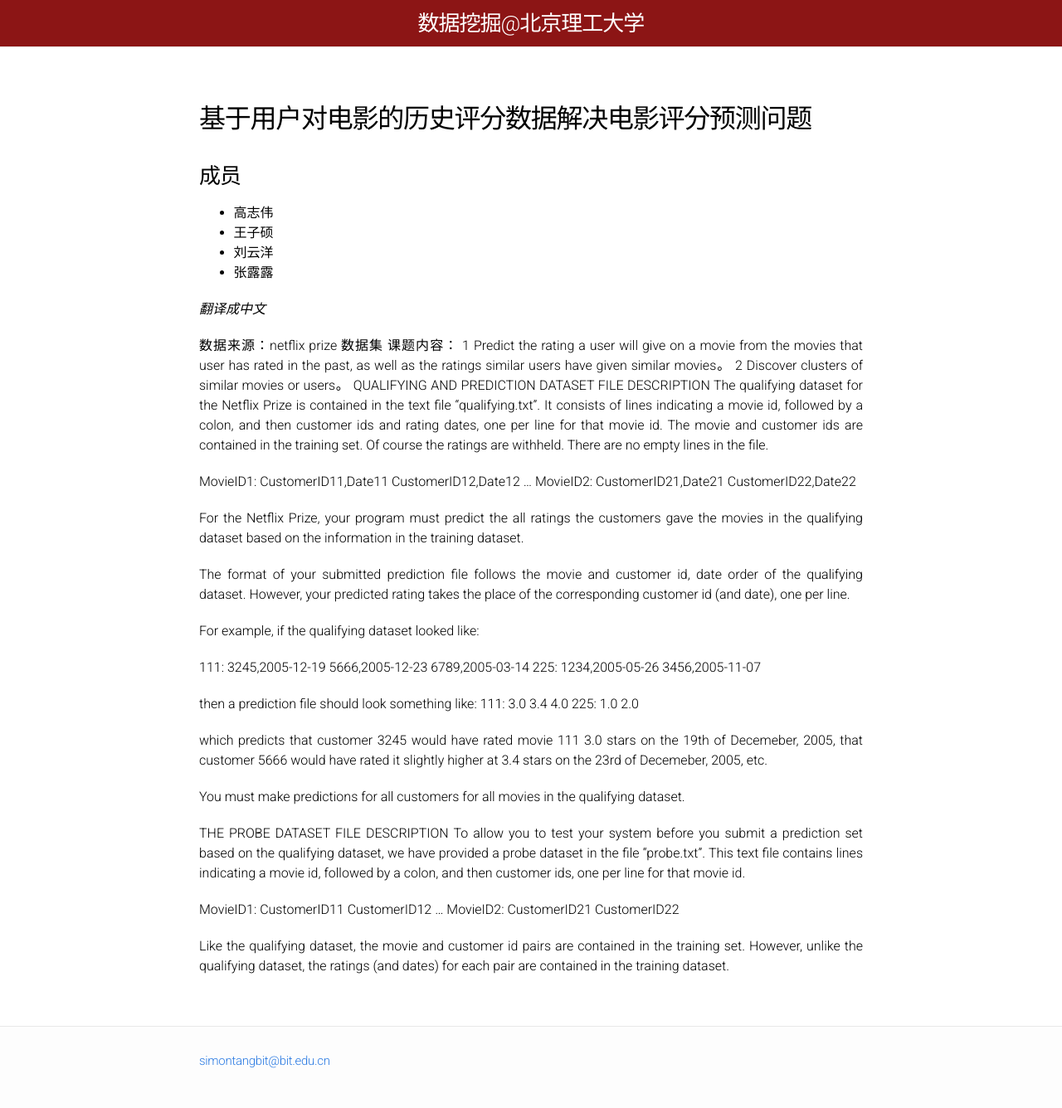
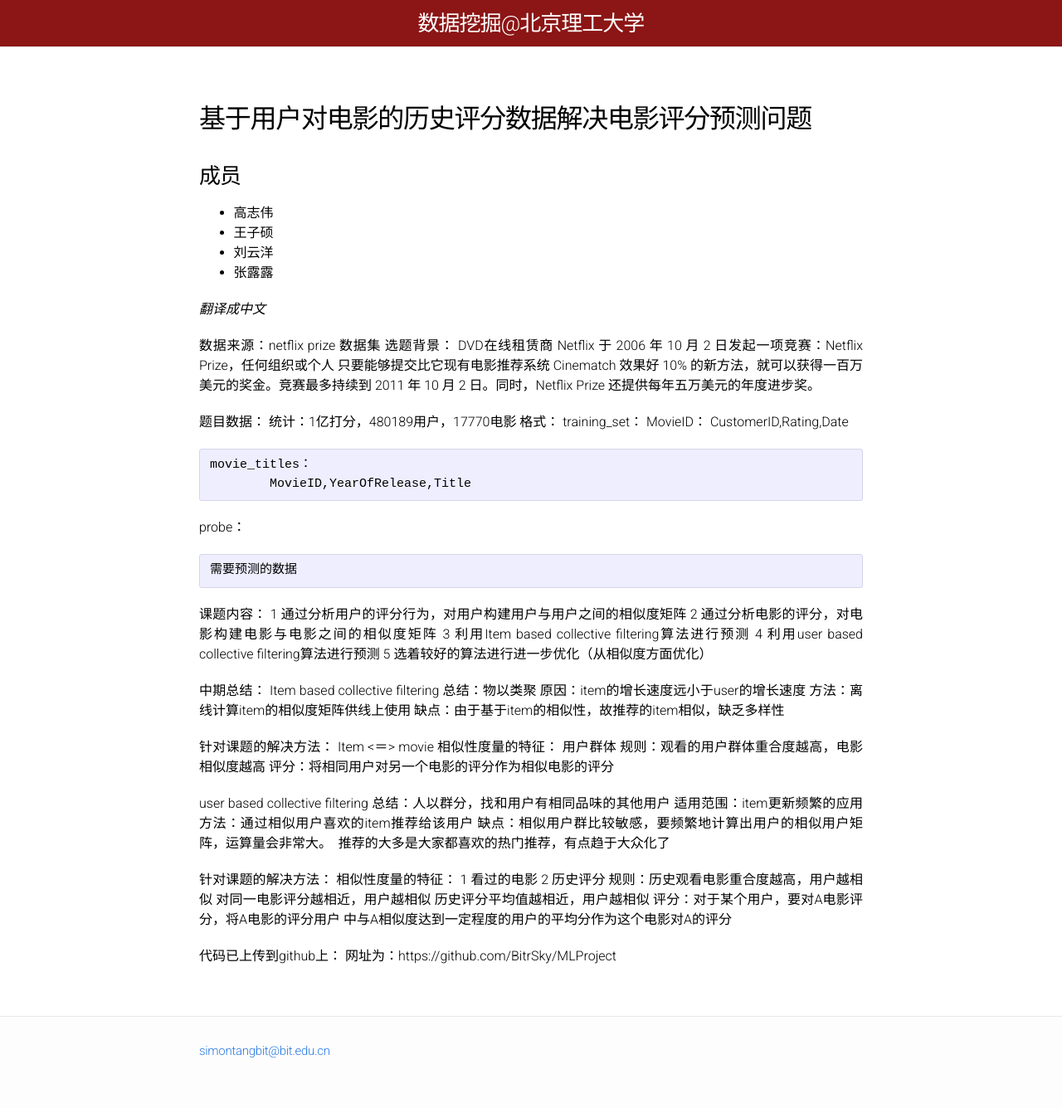
Before and after one commit to BITDM/bitdm.github.io, a Jekyll site: the page built from 2016/projects/p08/proposal.md, in a window 1280 px wide. Shown: the whole page at 83% size. Built offline with Jekyll 4.4.1, drawn with Linux system fonts in a browser that asks for light colours.

Commit message:
08组修改

```diff
--- a/2016/projects/p08/proposal.md
+++ b/2016/projects/p08/proposal.md
@@ -16,72 +16,57 @@ permalink: /2016/projects/p08/proposal/
 *翻译成中文*
 
 数据来源：netflix prize 数据集
+选题背景：
+DVD在线租赁商 Netflix 于 2006 年 10 月 2 日发起一项竞赛：Netflix Prize，任何组织或个人 只要能够提交比它现有电影推荐系统 Cinematch 效果好 10% 的新方法，就可以获得一百万美元的奖金。竞赛最多持续到 2011 年 10 月 2 日。同时，Netflix Prize 还提供每年五万美元的年度进步奖。
+
+题目数据：
+统计：1亿打分，480189用户，17770电影
+格式：
+	training_set：
+	MovieID：
+	CustomerID,Rating,Date
+
+	movie_titles：
+ 	MovieID,YearOfRelease,Title
+
+ 	probe：
+	需要预测的数据
+
 课题内容：
-1 Predict the rating a user will give on a movie from the movies that user has rated in the past, as well as the ratings similar users have given similar movies。
-2 Discover clusters of similar movies or users。
-QUALIFYING AND PREDICTION DATASET FILE DESCRIPTION
-The qualifying dataset for the Netflix Prize is contained in the text file
-“qualifying.txt”. It consists of lines indicating a movie id, followed by a
-colon, and then customer ids and rating dates, one per line for that movie id.
-The movie and customer ids are contained in the training set. Of course the
-ratings are withheld. There are no empty lines in the file.
+1 通过分析用户的评分行为，对用户构建用户与用户之间的相似度矩阵
+2 通过分析电影的评分，对电影构建电影与电影之间的相似度矩阵
+3 利用Item based collective filtering算法进行预测
+4 利用user based collective filtering算法进行预测
+5 选着较好的算法进行进一步优化（从相似度方面优化）
 
-MovieID1:
-CustomerID11,Date11
-CustomerID12,Date12
-…
-MovieID2:
-CustomerID21,Date21
-CustomerID22,Date22
 
-For the Netflix Prize, your program must predict the all ratings the customers
-gave the movies in the qualifying dataset based on the information in the
-training dataset.
+中期总结：
+Item based collective filtering
+总结：物以类聚
+原因：item的增长速度远小于user的增长速度
+方法：离线计算item的相似度矩阵供线上使用
+缺点：由于基于item的相似性，故推荐的item相似，缺乏多样性
 
-The format of your submitted prediction file follows the movie and customer id,
-date order of the qualifying dataset. However, your predicted rating takes the
-place of the corresponding customer id (and date), one per line.
+针对课题的解决方法：
+Item <＝> movie
+相似性度量的特征： 用户群体
+规则：观看的用户群体重合度越高，电影相似度越高
+评分：将相同用户对另一个电影的评分作为相似电影的评分
 
-For example, if the qualifying dataset looked like:
+user based collective filtering
+总结：人以群分，找和用户有相同品味的其他用户
+适用范围：item更新频繁的应用
+方法：通过相似用户喜欢的item推荐给该用户
+缺点：相似用户群比较敏感，要频繁地计算出用户的相似用户矩阵，运算量会非常大。  推荐的大多是大家都喜欢的热门推荐，有点趋于大众化了
 
-111:
-3245,2005-12-19
-5666,2005-12-23
-6789,2005-03-14
-225:
-1234,2005-05-26
-3456,2005-11-07
+针对课题的解决方法：
+相似性度量的特征：
+1 看过的电影
+2 历史评分
+规则：历史观看电影重合度越高，用户越相似
+            对同一电影评分越相近，用户越相似
+	      历史评分平均值越相近，用户越相似
+评分：对于某个用户，要对A电影评分，将A电影的评分用户    中与A相似度达到一定程度的用户的平均分作为这个电影对A的评分
 
-then a prediction file should look something like:
-111:
-3.0
-3.4
-4.0
-225:
-1.0
-2.0
-
-which predicts that customer 3245 would have rated movie 111 3.0 stars on the
-19th of Decemeber, 2005, that customer 5666 would have rated it slightly higher
-at 3.4 stars on the 23rd of Decemeber, 2005, etc.
-
-You must make predictions for all customers for all movies in the qualifying
-dataset.
-
-THE PROBE DATASET FILE DESCRIPTION
-To allow you to test your system before you submit a prediction set based on the
-qualifying dataset, we have provided a probe dataset in the file “probe.txt”.
-This text file contains lines indicating a movie id, followed by a colon, and
-then customer ids, one per line for that movie id.
-
-MovieID1:
-CustomerID11
-CustomerID12
-…
-MovieID2:
-CustomerID21
-CustomerID22
-
-Like the qualifying dataset, the movie and customer id pairs are contained in
-the training set. However, unlike the qualifying dataset, the ratings (and
-dates) for each pair are contained in the training dataset.
+代码已上传到github上：
+网址为：https://github.com/BitrSky/MLProject
```
